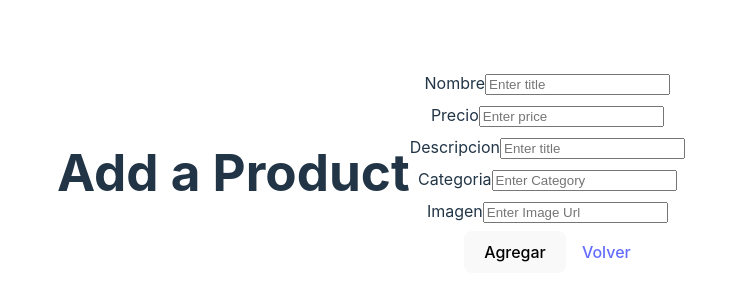
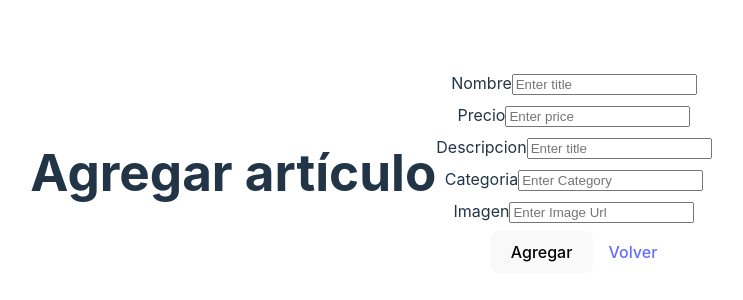
Before and after one commit to arielcamposchavarria/proyecto01_04, a React (Vite) app in the folder adminApi/: page /create in a window 1280 px wide. Shown: the part 228-528 px from the top of the page, without its empty margins (269-1012 px from the left). Built offline with nearby package versions, Linux system fonts and the light colour scheme.

Commit message:
spanEnglish

```diff
--- a/adminApi/src/views/Create.tsx
+++ b/adminApi/src/views/Create.tsx
@@ -27,7 +27,7 @@ function Create() {
     }
   return (
     <div className='d-flex w-100 vh-100 justify-content-center align-items-center bg light'>
-        <h1> Add a Product</h1>
+        <h1> Agregar artículo</h1>
         <form onSubmit={handleSubmit}>
             <div className='mb-2'>
                 <label htmlFor="title">Nombre</label>
--- a/adminApi/src/views/Update.tsx
+++ b/adminApi/src/views/Update.tsx
@@ -35,7 +35,7 @@ function Update() {
 
     return (
         <div className='d-flex w-100 vh-100 justify-content-center align-items-center bg light'>
-            <h1> Actualizar Producto</h1>
+            <h1> Actualizar Articulo</h1>
             <form onSubmit={handleUpdate} >
                 <div className='mb-2'>
                     <label htmlFor="name">Nombre</label>
```
